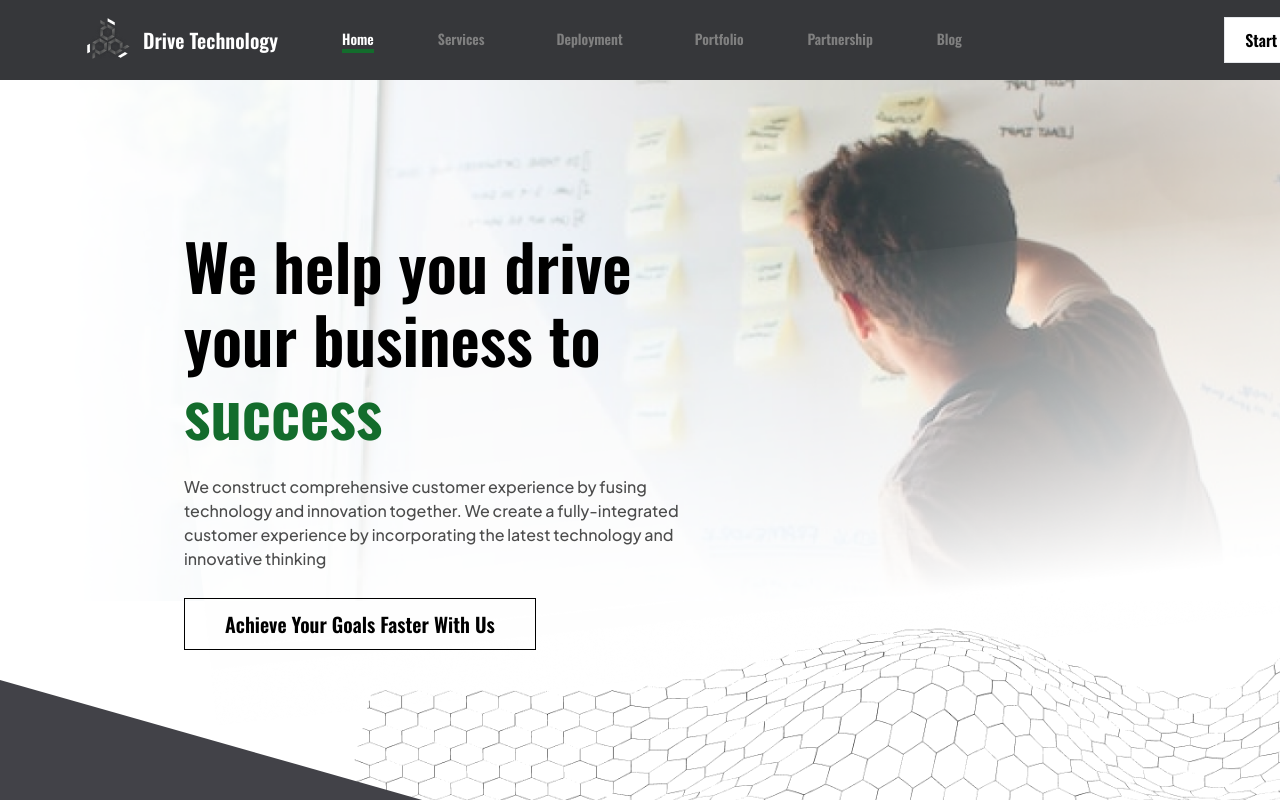
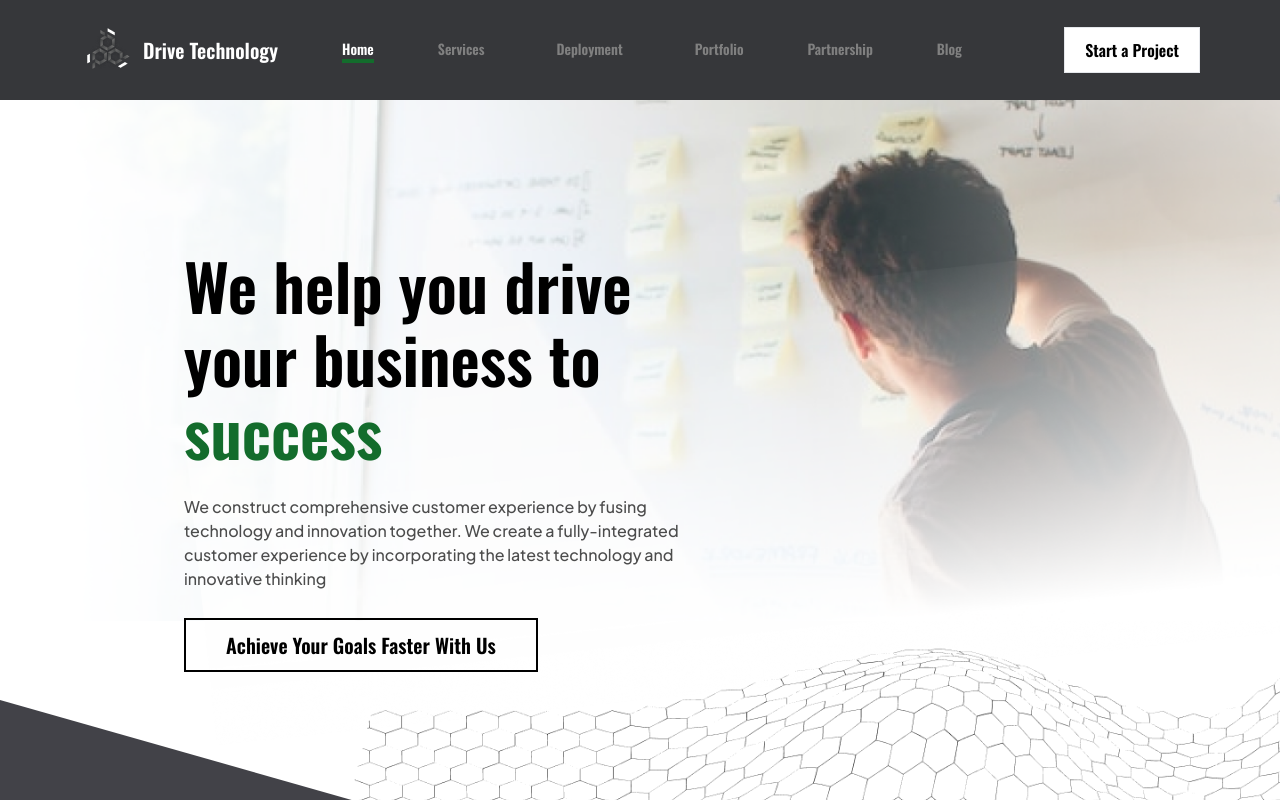
Before and after one commit to AhsanDT/drivetech, a Next.js app: page / in a window 1280 px wide. Shown: the top 800 px of the page. Built offline with nearby package versions, Linux system fonts and the light colour scheme; some icons are missing.

Commit message:
home page done

```diff
--- a/src/components/Layout/Header.jsx
+++ b/src/components/Layout/Header.jsx
@@ -6,19 +6,24 @@ import Button from "../UI/Button";
 
 const Header = () => {
   return (
-    <header className="min-w-[1440px] h-[80px] bg-[#36373A] flex items-center justify-between  gap-x-[64px] px-[80px] py-[10px]">
+    <header className="bg-[#36373A] px-[20px] md:px-[80px] py-[4px] md:py-[10px]">
+        <div className="w-full xl:max-w-[14 40px] h-[80px]  flex items-center justify-between  gap-x-[64px]">
       <div className="flex items-center gap-x-[64px] ">
         <div className="flex gap-x-2 items-center">
           <Link href={"/"}>
             <Image src={logo} width={55} height={48} />
           </Link>
-          <span className="text-[20px]  text-white font-bold">
+          <span className="text-[16px] sm:text-[20px] text-white font-bold  md:hidden lg:block">
             Drive Technology
           </span>
         </div>
 
+
+
+
         <div>
-          <ul className="flex gap-x-[64px] items-center ">
+
+          <ul className="gap-x-[32px] xl:gap-x-[64px] items-center hidden md:flex ">
             <Link href={"/"}><li className="text-[#ffffff] text-[14px] font-bold border-b-[4px] border-b-[#136C2C] p-[2]">
               Home
             </li> </Link>
@@ -48,7 +53,10 @@ const Header = () => {
           </ul>
         </div>
       </div>
-      <Button>Start a Project</Button>
+      <i class="fa-solid fa-bars md:hidden text-[#E2E2E2] text-[20px]"></i>
+
+      <Button className ="hidden xl:block">Start a Project</Button>
+      </div>
     </header>
   );
 };
--- a/src/components/UI/Button.jsx
+++ b/src/components/UI/Button.jsx
@@ -1,8 +1,8 @@
 import React from 'react'
 
-const Button = ({children}) => {
+const Button = ({children, className}) => {
   return (
-    <button className="border bg-[#ffffff] px-[20px] py-[10px] text-black font-bold ">
+    <button className={`border bg-[#ffffff] px-[20px] py-[10px] text-black font-bold ${className && className} `}>
        {children}
       </button>
   )
--- a/src/pages/home.js
+++ b/src/pages/home.js
@@ -8,24 +8,32 @@ import styles from "../styles/Home.module.css"
 const HomePage = () => {
   return (
     <Layout>
-      <div className={` img-container w-full h-[800px] relative`}>
-        <Image src={heroImage} />
-        <div className="absolute top-[149px] left-[184px] flex flex-col gap-y-[27px]  w-[39%] z-[11]">
-          <span className="font-bold text-[64px] tracki ng-[1px] leading-[73px]">
+            <section className="w-full">
+      <div className={` img-container w-full h-screen xl:h-[800px] relative`}>
+        <Image src={heroImage} alt="img"/>
+        <div className="absolute top-[60px] xl:top-[149px] left-[20px] md:left-[100px] xl:left-[184px] flex flex-col gap-y-[15px] md:gap-y-[27px] w-[80%] lg:w-[70%] xl:w-[39%] z-[11]">
+          <span className="font-bold text-[48px] md:text-[64px] tracki ng-[1px] leading-[55px] md:leading-[73px]">
             We help you drive your business to <span className="text-[#136C2C]">success</span>
           </span>
-          <p className="text-[rgba(0,0,0,0.7)] text-[16px] font-medium font-jakarta">
+          <p className="text-[rgba(0,0,0,0.7)] text-[16px] font-medium font-jakarta hidden lg:block">
             We construct comprehensive customer experience by fusing technology
             and innovation together. We create a fully-integrated customer
             experience by incorporating the latest technology and innovative
             thinking
           </p>
-          <button className="border border-black bg-[transparent] text-[20px] px-[40px] py-[10px] w-fit text-black font-bold ">
+          <p className="text-[rgba(0,0,0,0.7)] text-[15px] lg:hidden font-medium font-jakarta">
+          Driving innovation, one solution at a time. The drive to succeed is powered by its people and advanced technology.
+          </p>
+          <button className="border-[2px] border-black bg-[transparent]  text-[20px] px-[40px] py-[10px] w-fit text-black font-bold hidden lg:block ">
           Achieve Your Goals Faster With Us
           </button>
+          <button className="border-black border-[2px] bg-[transparent] text-[20px] px-[40px] py-[10px] w-fit text-black font-bold lg:hidden font-oswald">
+         Start a Project
+          </button>
         </div>
-       <div className={styles.box}></div>
+       <div className={`${styles.box}`}></div>
       </div>
+      </section>
     </Layout>
   );
 };
--- a/src/styles/Home.module.css
+++ b/src/styles/Home.module.css
@@ -1,7 +1,4 @@
 
-.bg-image {
-  background-image: "url('../assets/bg-images/about-bg.png')";
-}
 
   .box:after {
     content: ' ';
--- a/src/styles/globals.css
+++ b/src/styles/globals.css
@@ -93,7 +93,7 @@ font-family: 'Oswald', sans-serif;
   color: rgba(255, 255, 255, 0.7);
   font-style: italic;
 }
-.img-container span,
+
 .img-container img {
   width: 100% !important;
   height: 100% !important;
--- a/tailwind.config.js
+++ b/tailwind.config.js
@@ -12,6 +12,7 @@ module.exports = {
     extend: {
       fontFamily: {
         "jakarta": ["Plus Jakarta Sans", "sans-serif"],
+        "oswald": ['Oswald', "sans-serif"],
         sans: ["Inter", "sans-serif"],
       },
     },
```
